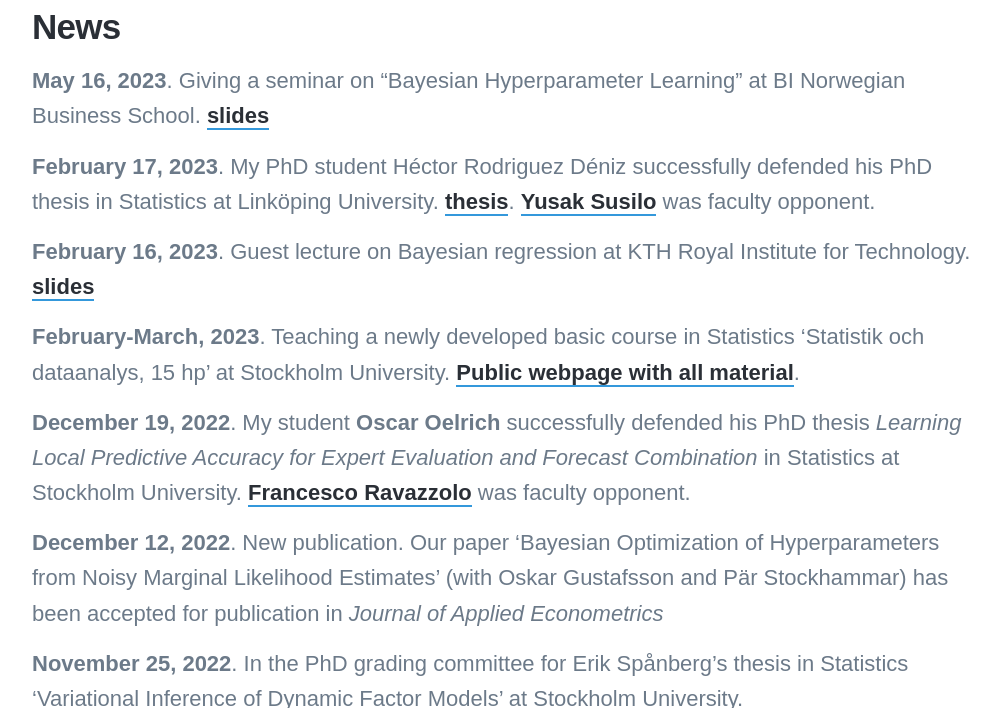
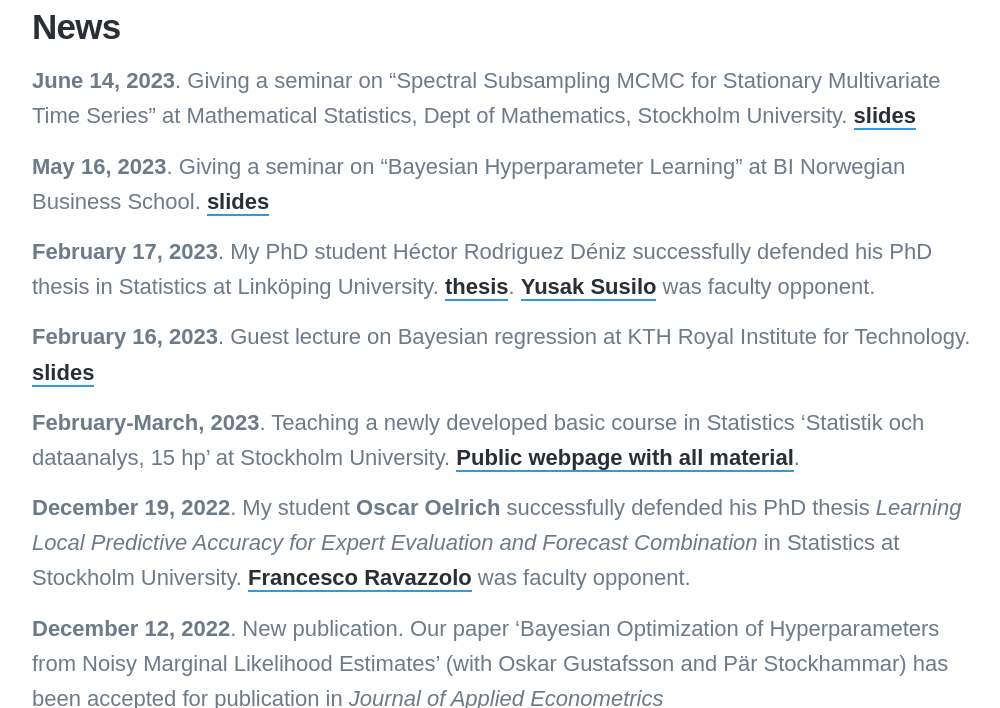
Before and after one commit to mattiasvillani/mattiasvillani.github.io, a Jekyll site: the page built from _pages/news.md, in a window 1280 px wide and 900 px high, scrolled down 416 px, cut to the strip 192-900 px from the top of the window. Shown: the whole strip, without its empty margins (138-1138 px from the left). Built offline with Jekyll 4.4.1, drawn with Linux system fonts in a browser that asks for light colours; nearby versions of some CDN libraries; some web fonts are replaced.

Commit message:
added talk matstat su

```diff
--- a/_pages/news.md
+++ b/_pages/news.md
@@ -6,6 +6,8 @@ featured_image: /images/newspaper_desk_crop.jpg
 ---
 
 ## News
+
+**June 14, 2023**. Giving a seminar on "Spectral Subsampling MCMC for Stationary Multivariate Time Series" at Mathematical Statistics, Dept of Mathematics, Stockholm University. [slides](https://github.com/mattiasvillani/Talks/raw/master/VillaniMatStatSU2023.pdf)
 
 **May 16, 2023**. Giving a seminar on "Bayesian Hyperparameter Learning" at BI Norwegian Business School. [slides](https://github.com/mattiasvillani/Talks/raw/master/BI2023/BIOslo2023.pdf)
 
```
